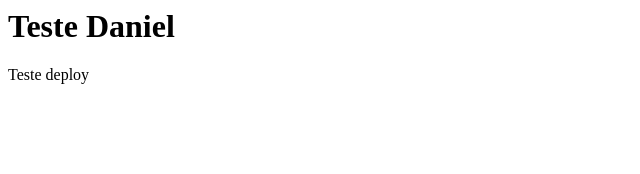
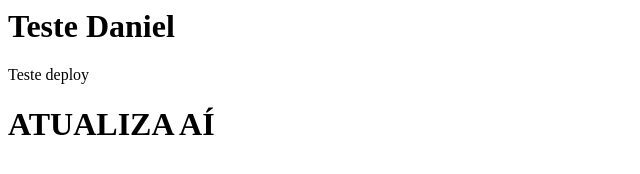
Before and after one commit to cVidalSP/RepoTesteDanielSite, a plain HTML site: page index.html in a window 1280 px wide. Shown: the whole page, without its empty margins (0-640 px from the left). Drawn offline with Linux system fonts and the light colour scheme.

Commit message:
Update index.html

```diff
--- a/index.html
+++ b/index.html
@@ -2,5 +2,6 @@
 <body>
 <h1>Teste Daniel</h1>
 <p>Teste deploy</p>
+<h1>ATUALIZA AÍ</h1>
 </body>
 </html>
```
